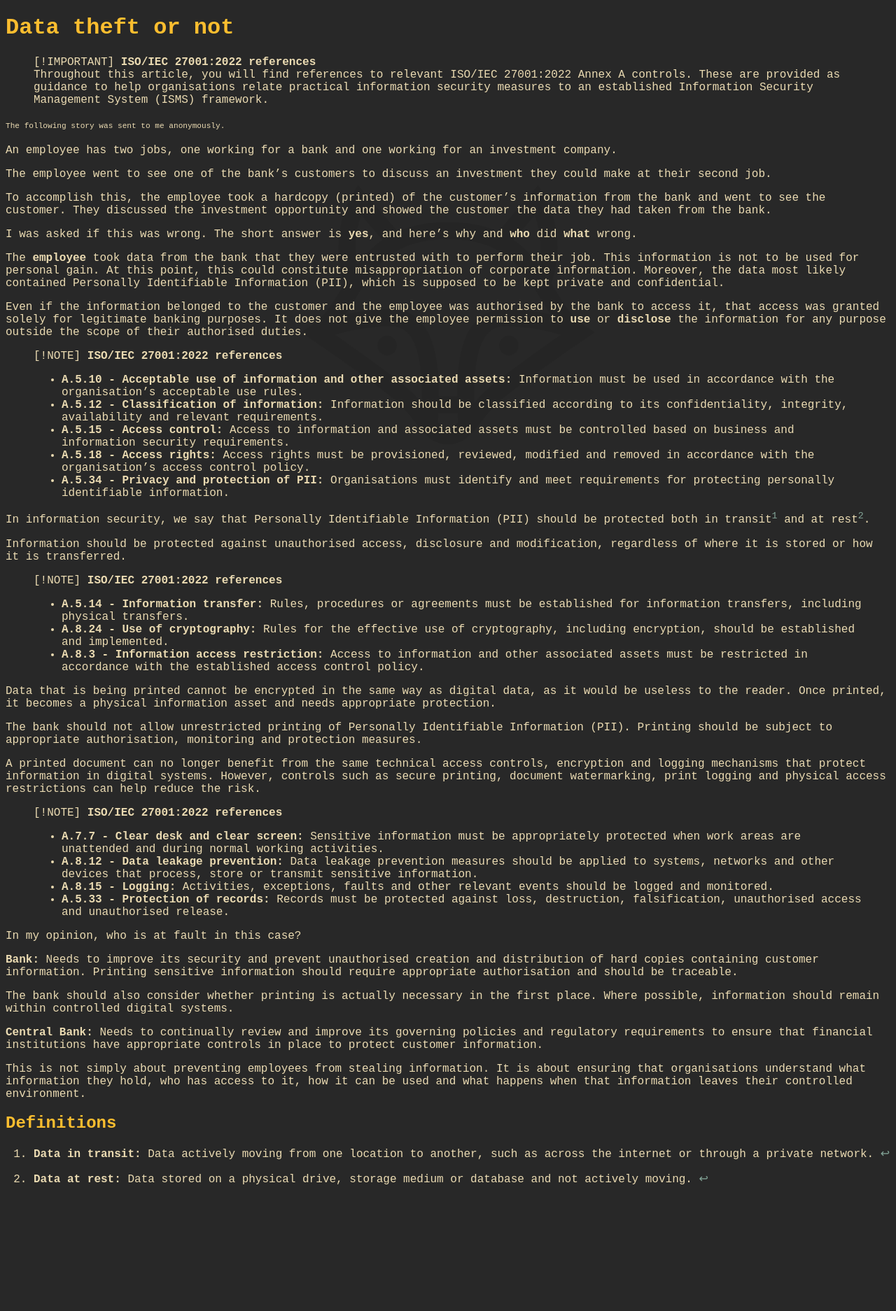
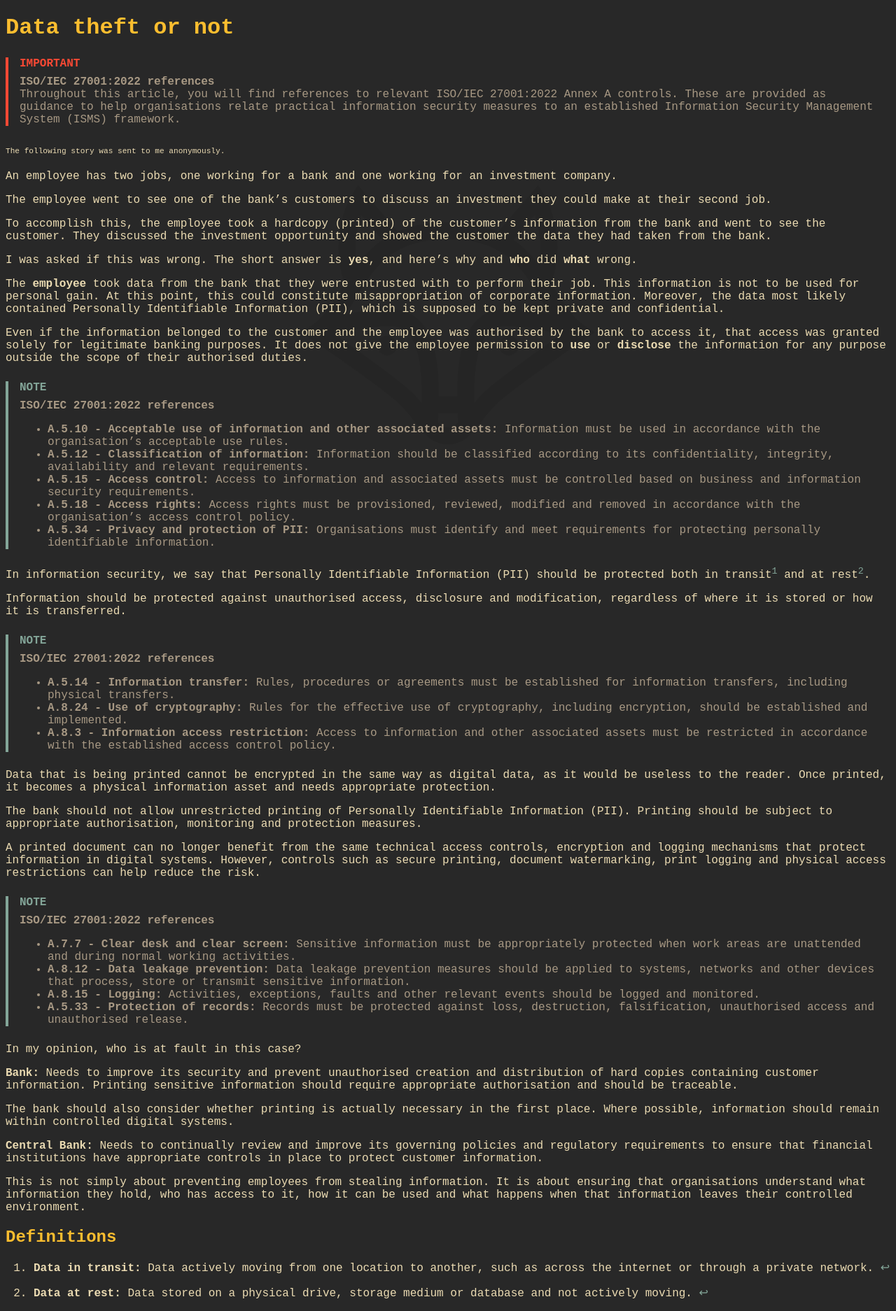
Before and after one commit to nsrderooy/vos-consultancy-blog, a Jekyll site: the page built from docs/_posts/2024-11-06-Data-theft-or-not.md, in a window 1280 px wide. Shown: the whole page at 70% size. Built offline with Jekyll 4.4.1, drawn with Linux system fonts in a browser that asks for light colours; before the commit the page ends 1711 px from its top, so only the background shows below that.

Commit message:
update style and default.html to fix [!IMPORTANT] and [!NOTE]

```diff
--- a/docs/_layouts/default.html
+++ b/docs/_layouts/default.html
@@ -9,7 +9,40 @@ layout: default
     {{ jekyll.site.title }}
     <link rel="stylesheet" href="{{ '/assets/css/style.css' | relative_url }}">
 </head>
-<body>
+<body onload="formatCallouts()">
     {{ content }}
+
+    <script>
+    function formatCallouts() {
+        const blockquotes = document.querySelectorAll('blockquote');
+        blockquotes.forEach(bq => {
+            const firstPara = bq.querySelector('p');
+            if (!firstPara) return;
+
+            const text = firstPara.innerHTML;
+            const match = text.match(/\[!(NOTE|IMPORTANT)\]/i);
+
+            if (match) {
+                const type = match[1].toUpperCase();
+                const label = type === 'NOTE' ? 'NOTE' : 'IMPORTANT';
+                const color = type === 'NOTE' ? '#83a598' : '#fb4934';
+
+                // Remove the [!TYPE] marker
+                firstPara.innerHTML = text.replace(/\[!(NOTE|IMPORTANT)\]/i, '').trim();
+
+                // Add a styled label
+                const labelSpan = document.createElement('span');
+                labelSpan.textContent = label + ' ';
+                labelSpan.style.color = color;
+                labelSpan.style.fontWeight = 'bold';
+                labelSpan.style.display = 'block';
+                labelSpan.style.marginBottom = '0.5em';
+
+                firstPara.prepend(labelSpan);
+                bq.style.borderLeftColor = color;
+            }
+        });
+    }
+    </script>
 </body>
 </html>
--- a/docs/assets/css/style.css
+++ b/docs/assets/css/style.css
@@ -38,3 +38,36 @@ code {
     padding: 2px 4px;
     border-radius: 4px;
 }
+
+/* GitHub-style Callouts */
+blockquote {
+    margin: 1.5em 0;
+    padding: 0 1em;
+    color: #a89984;
+    border-left: 0.25em solid #504945;
+}
+
+blockquote p:first-child {
+    margin-top: 0;
+}
+
+/* Callout Types */
+blockquote:has(p:first-child:contains("[!NOTE]")),
+blockquote:has(strong:contains("[!NOTE]")) {
+    border-left-color: #83a598;
+}
+
+blockquote:has(p:first-child:contains("[!IMPORTANT]")),
+blockquote:has(strong:contains("[!IMPORTANT]")) {
+    border-left-color: #fb4934;
+}
+
+/* Hide the markers [!NOTE] and [!IMPORTANT] */
+blockquote p:first-child {
+    position: relative;
+}
+
+/* We can't easily hide just the text inside the tag with CSS alone without JS or a build step,
+   but we can style the blockquotes to look like callouts.
+   To truly "translate" these, we'd ideally use a Jekyll plugin or a JS script.
+   For now, let's make the blockquotes look great and I'll provide a JS snippet to hide the tags. */
```
